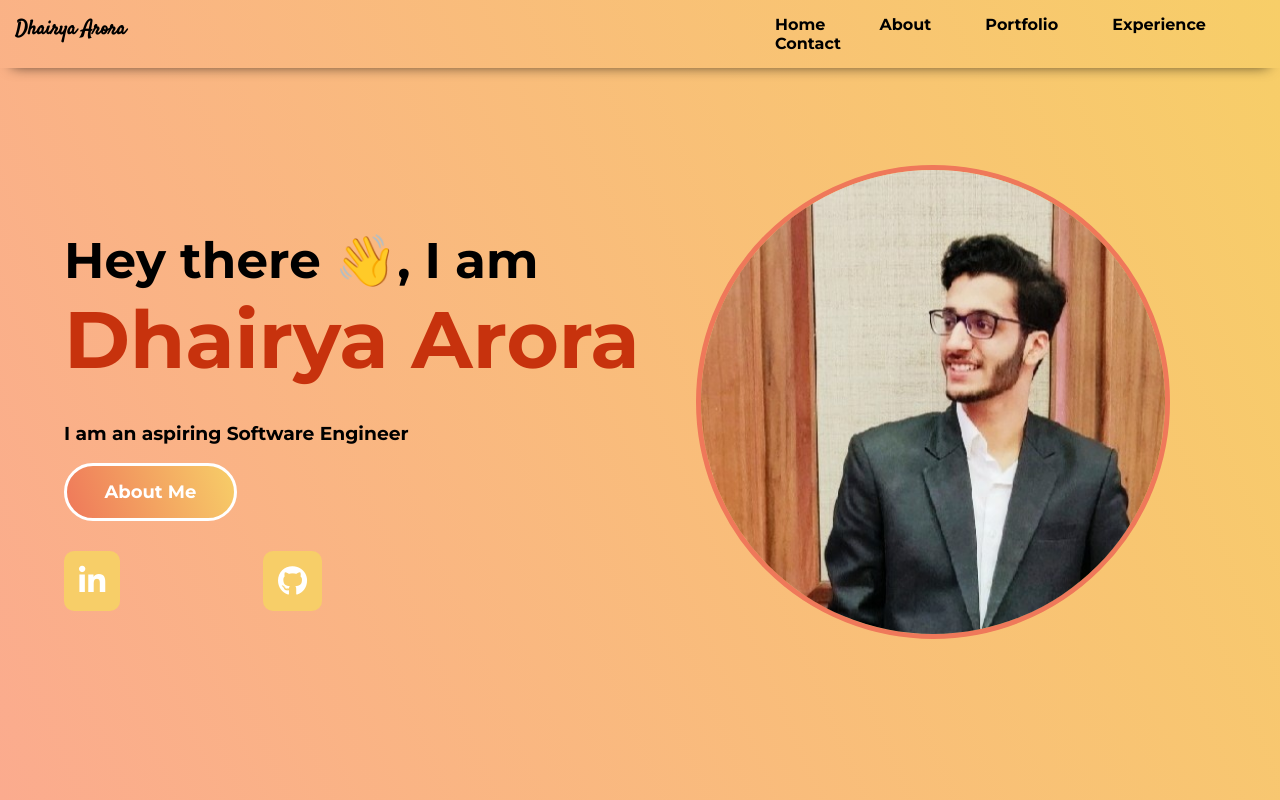
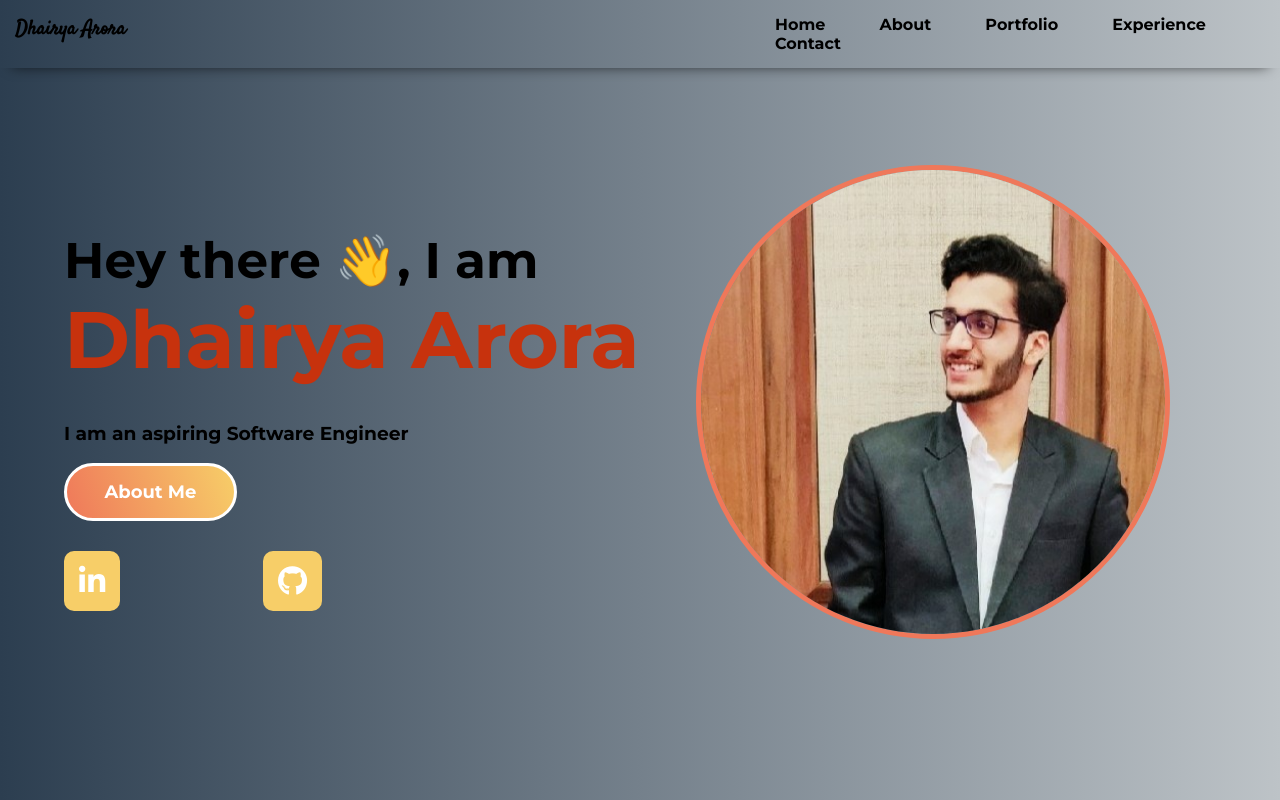
Before and after one commit to DhairyaArora/Nagarro-Assignments, a plain HTML site: page 2/index.html in a window 1280 px wide. Drawn offline with Linux system fonts and the light colour scheme; files whose address does not match are found by name.

Commit message:
Update index.html

```diff
--- a/2/index.html
+++ b/2/index.html
@@ -24,7 +24,10 @@
       font-family: "Montserrat";
       font-weight: 300;
 
-      background-image: linear-gradient(67deg, #fbab8e 0%, #f7ce68 100%);
+      background: #bdc3c7;  /* fallback for old browsers */
+background: -webkit-linear-gradient(to right, #2c3e50, #bdc3c7);  /* Chrome 10-25, Safari 5.1-6 */
+background: linear-gradient(to right, #2c3e50, #bdc3c7); /* W3C, IE 10+/ Edge, Firefox 16+, Chrome 26+, Opera 12+, Safari 7+ */
+
     }
     h5 {
       margin: 0;
@@ -168,7 +171,7 @@
         <div class="image">
           <img
             class="image-tag"
-            src="file:///C:/Users/dhair/OneDrive/Desktop/Nagarro%20Assignements/2/1612348738999.jfif"
+            src="./1612348738999.jfif"
           />
         </div>
       </div>
```
